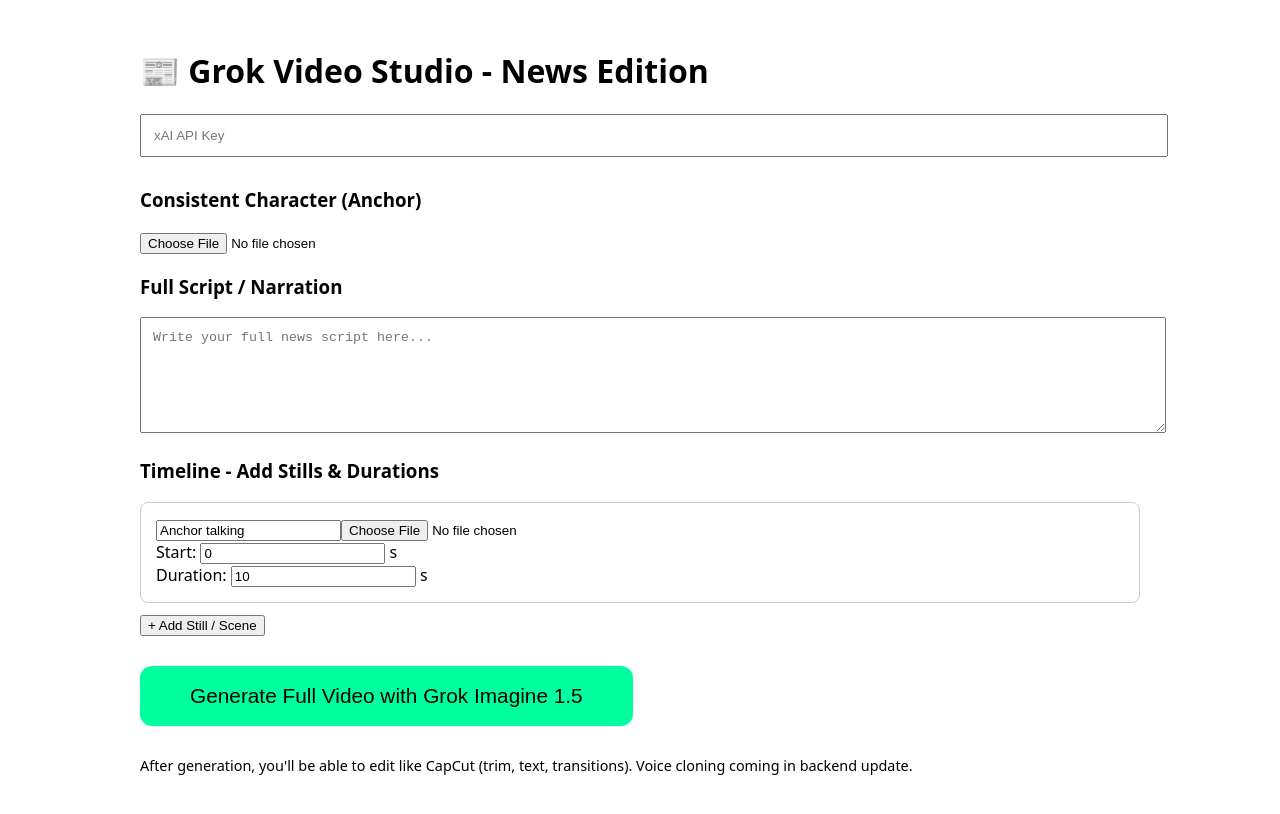
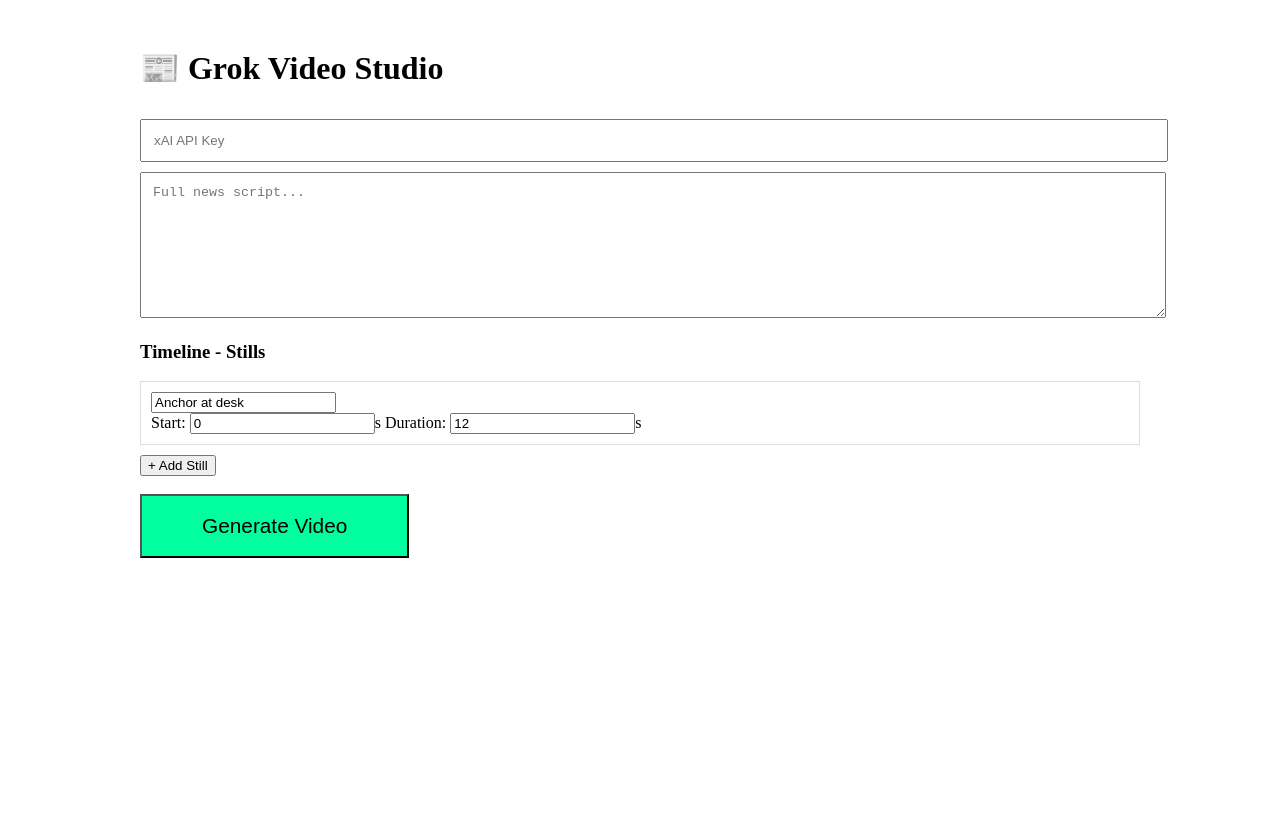
Before and after one commit to conceptcollisionapp/Grok-video-studio, a React (Create React App) app: page / in a window 1280 px wide. Shown: the top 814 px of the page. Built offline with nearby package versions, Linux system fonts and the light colour scheme.

Commit message:
Update App.js

```diff
--- a/src/App.js
+++ b/src/App.js
@@ -2,94 +2,75 @@
 
 function App() {
   const [apiKey, setApiKey] = useState('');
+  const [backendUrl] = useState('https://your-railway-backend.up.railway.app'); // ← Change this
   const [script, setScript] = useState('');
   const [scenes, setScenes] = useState([
-    { id: 1, image: null, start: 0, duration: 10, description: "Anchor talking" }
+    { id: 1, description: "Anchor at desk", start: 0, duration: 12 }
   ]);
-  const [characterImage, setCharacterImage] = useState(null);
+  const [status, setStatus] = useState('');
 
   const addScene = () => {
-    setScenes([...scenes, { id: Date.now(), image: null, start: 15, duration: 8, description: "New scene" }]);
+    setScenes([...scenes, { id: Date.now(), description: "New still", start: 15, duration: 8 }]);
+  };
+
+  const generateVideo = async () => {
+    setStatus('Sending to backend...');
+    try {
+      const res = await fetch(`${backendUrl}/generate`, {
+        method: 'POST',
+        headers: { 'Content-Type': 'application/json' },
+        body: JSON.stringify({ prompt: script, api_key: apiKey, scenes })
+      });
+      const data = await res.json();
+      setStatus(`Job started! ID: ${data.job_id}`);
+    } catch (e) {
+      setStatus('Error connecting to backend. Check URL.');
+    }
   };
 
   return (
-    <div style={{ padding: '20px', maxWidth: '1000px', margin: 'auto', fontFamily: 'system-ui' }}>
-      <h1>📰 Grok Video Studio - News Edition</h1>
+    <div style={{ padding: '20px', maxWidth: '1000px', margin: 'auto' }}>
+      <h1>📰 Grok Video Studio</h1>
 
-      <div style={{ marginBottom: '20px' }}>
       <input
         type="password"
         placeholder="xAI API Key"
         value={apiKey}
         onChange={(e) => setApiKey(e.target.value)}
-          style={{ width: '100%', padding: '12px', marginBottom: '10px' }}
+        style={{ width: '100%', padding: '12px', margin: '10px 0' }}
       />
-      </div>
 
-      {/* Character Reference */}
-      <div style={{ marginBottom: '20px' }}>
-        <h3>Consistent Character (Anchor)</h3>
-        <input type="file" accept="image/*" onChange={(e) => setCharacterImage(e.target.files[0])} />
-      </div>
-
-      {/* Script */}
-      <div style={{ marginBottom: '20px' }}>
-        <h3>Full Script / Narration</h3>
       <textarea
         value={script}
         onChange={(e) => setScript(e.target.value)}
-          placeholder="Write your full news script here..."
-          rows="6"
+        placeholder="Full news script..."
+        rows="8"
         style={{ width: '100%', padding: '12px' }}
       />
-      </div>
 
-      {/* Timeline / Scenes */}
-      <div style={{ marginBottom: '30px' }}>
-        <h3>Timeline - Add Stills & Durations</h3>
-        {scenes.map((scene, index) => (
-          <div key={scene.id} style={{ border: '1px solid #ccc', padding: '15px', marginBottom: '10px', borderRadius: '8px' }}>
-            <input
-              type="text"
-              placeholder="Scene description"
-              value={scene.description}
-              onChange={(e) => {
-                const newScenes = [...scenes];
-                newScenes[index].description = e.target.value;
-                setScenes(newScenes);
-              }}
-            />
-            <input type="file" accept="image/*" onChange={(e) => {
-              const newScenes = [...scenes];
-              newScenes[index].image = e.target.files[0];
-              setScenes(newScenes);
+      <h3>Timeline - Stills</h3>
+      {scenes.map((s, i) => (
+        <div key={s.id} style={{ border: '1px solid #ddd', padding: '10px', margin: '10px 0' }}>
+          <input value={s.description} onChange={(e) => {
+            const ns = [...scenes];
+            ns[i].description = e.target.value;
+            setScenes(ns);
           }} />
-            <div>
-              Start: <input type="number" value={scene.start} onChange={(e) => {
-                const newScenes = [...scenes];
-                newScenes[index].start = parseInt(e.target.value);
-                setScenes(newScenes);
-              }} /> s
-            </div>
-            <div>
-              Duration: <input type="number" value={scene.duration} onChange={(e) => {
-                const newScenes = [...scenes];
-                newScenes[index].duration = parseInt(e.target.value);
-                setScenes(newScenes);
-              }} /> s
-            </div>
+          <div>Start: <input type="number" value={s.start} onChange={(e) => {
+            const ns = [...scenes]; ns[i].start = +e.target.value; setScenes(ns);
+          }} />s Duration: <input type="number" value={s.duration} onChange={(e) => {
+            const ns = [...scenes]; ns[i].duration = +e.target.value; setScenes(ns);
+          }} />s</div>
         </div>
       ))}
-        <button onClick={addScene}>+ Add Still / Scene</button>
-      </div>
+      <button onClick={addScene}>+ Add Still</button>
 
-      <button style={{ padding: '18px 50px', fontSize: '1.3em', background: '#00ff9f', color: '#000', border: 'none', borderRadius: '12px', cursor: 'pointer' }}>
-        Generate Full Video with Grok Imagine 1.5
+      <br /><br />
+      <button onClick={generateVideo} style={{ padding: '18px 60px', fontSize: '1.3em', background: '#00ff9f' }}>
+        Generate Video
       </button>
 
-      <p style={{ marginTop: '30px', fontSize: '0.9em' }}>
-        After generation, you'll be able to edit like CapCut (trim, text, transitions). Voice cloning coming in backend update.
-      </p>
+      <p>{status}</p>
     </div>
   );
 }
```
Lines whose indentation alone changed are shown as unchanged.
